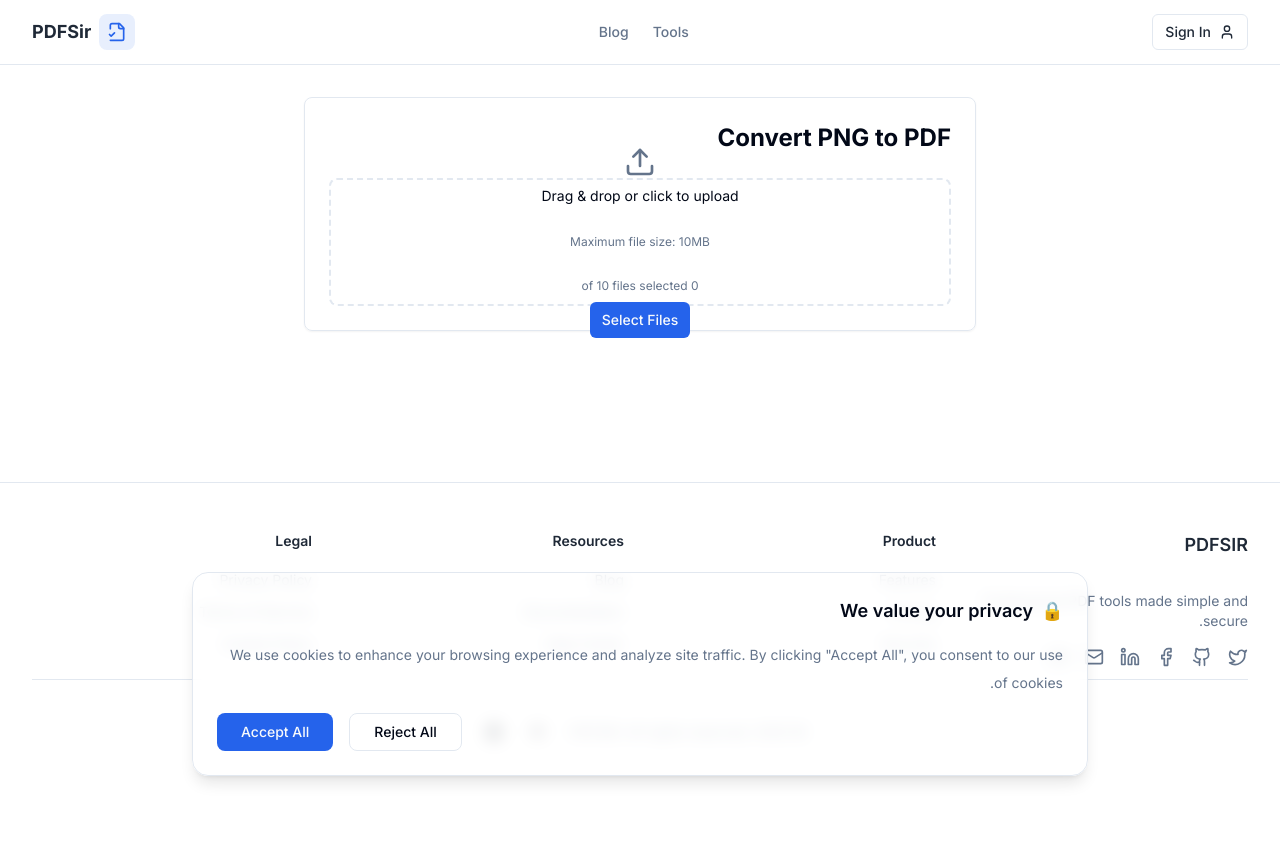
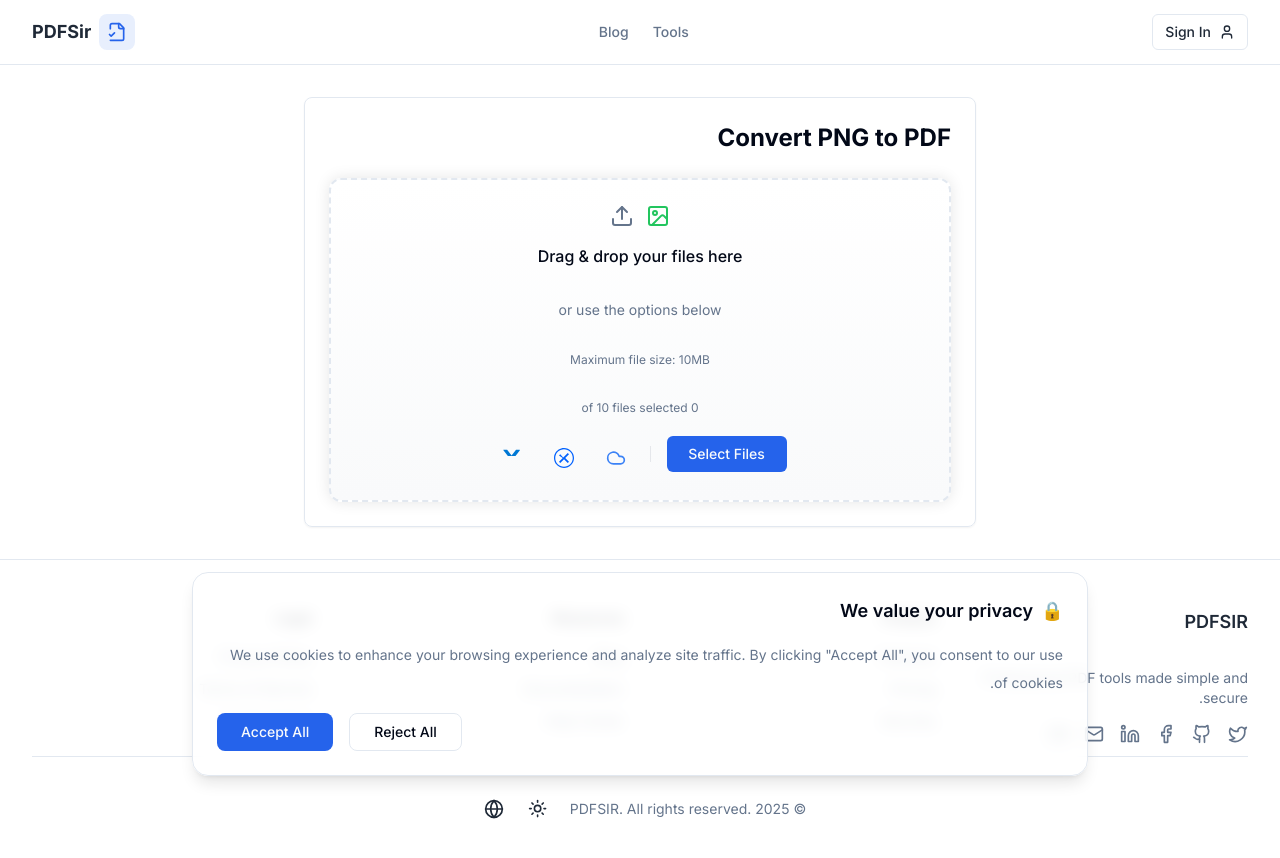
Before and after one commit to PDFTOOL880/pdfsir1, a Next.js app: page /tools/png-to-pdf in a window 1280 px wide. Shown: the top 858 px of the page. Before the commit the page ends 800 px from the top, so only its background shows below. Built offline with nearby package versions, Linux system fonts and the light colour scheme; no server answers.

Commit message:
Modern 3D UI with gradients and soft shadows

```diff
--- a/src/components/ui/enhanced-drop-zone.tsx
+++ b/src/components/ui/enhanced-drop-zone.tsx
@@ -2,10 +2,80 @@
 
 import React, { useCallback, useState } from "react";
 import { useDropzone, FileRejection } from "react-dropzone";
-import { Upload } from "lucide-react";
+import { Upload, CloudIcon, File, FileText, Image } from "lucide-react";
 import { Button } from "./button";
 import { FileList } from "./file-list";
 import { cn } from "@/lib/utils";
+
+// Add keyframe animations
+const styles = `
+@keyframes fade-in {
+  from { opacity: 0; transform: translateY(10px); }
+  to { opacity: 1; transform: translateY(0); }
+}
+@keyframes bounce-in {
+  0% { transform: scale(0.3); opacity: 0; }
+  50% { transform: scale(1.05); opacity: 0.8; }
+  70% { transform: scale(0.9); opacity: 0.9; }
+  100% { transform: scale(1); opacity: 1; }
+}
+.animate-fade-in {
+  animation: fade-in 0.3s ease-out;
+}
+.animate-bounce-in {
+  animation: bounce-in 0.5s cubic-bezier(0.25, 0.46, 0.45, 0.94) both;
+}
+`;
+
+// Inject styles
+if (typeof document !== "undefined") {
+  const styleSheet = document.createElement("style");
+  styleSheet.textContent = styles;
+  document.head.appendChild(styleSheet);
+}
+
+const CloudProviders = () => (
+  <div className="flex gap-4 mt-2">
+    <button
+      className="group relative p-2 rounded-lg hover:bg-gray-100 transition-all duration-200 focus:outline-none focus:ring-2 focus:ring-primary"
+      aria-label="Upload from Google Drive"
+    >
+      <CloudIcon className="h-5 w-5 text-blue-500 transform group-hover:scale-110 transition-transform duration-200" />
+      <span className="absolute -top-8 left-1/2 -translate-x-1/2 px-2 py-1 bg-gray-900 text-white text-xs rounded opacity-0 group-hover:opacity-100 transition-opacity duration-200">
+        Google Drive
+      </span>
+    </button>
+    <button
+      className="group relative p-2 rounded-lg hover:bg-gray-100 transition-all duration-200 focus:outline-none focus:ring-2 focus:ring-primary"
+      aria-label="Upload from Dropbox"
+    >
+      <svg className="h-5 w-5 transform group-hover:scale-110 transition-transform duration-200" viewBox="0 0 24 24" fill="#0061FE">
+        <path d="M12 0C5.37 0 0 5.37 0 12c0 6.63 5.37 12 12 12 6.63 0 12-5.37 12-12C24 5.37 18.63 0 12 0zm0 22.5C6.21 22.5 1.5 17.79 1.5 12S6.21 1.5 12 1.5 22.5 6.21 22.5 12 17.79 22.5 12 22.5zm-1-11.25L7.5 7.5l-1.5 1.5L10.5 12 6 16.5l1.5 1.5L12 13.5l4.5 4.5 1.5-1.5L13.5 12l4.5-4.5-1.5-1.5L12 10.5z"/>
+      </svg>
+      <span className="absolute -top-8 left-1/2 -translate-x-1/2 px-2 py-1 bg-gray-900 text-white text-xs rounded opacity-0 group-hover:opacity-100 transition-opacity duration-200">
+        Dropbox
+      </span>
+    </button>
+    <button
+      className="group relative p-2 rounded-lg hover:bg-gray-100 transition-all duration-200 focus:outline-none focus:ring-2 focus:ring-primary"
+      aria-label="Upload from OneDrive"
+    >
+      <svg className="h-5 w-5 transform group-hover:scale-110 transition-transform duration-200" viewBox="0 0 24 24" fill="#0078D4">
+        <path d="M11.5 8.9L6.4 2.3C6.3 2.1 6.1 2 5.9 2H2.1C1.8 2 1.6 2.2 1.6 2.5c0 0.1 0 0.2 0.1 0.3l5.1 6.6c0.1 0.2 0.3 0.2 0.5 0.2h3.8c0.3 0 0.5-0.2 0.5-0.5 0-0.1 0-0.1-0.1-0.2zM20.9 2h-3.8c-0.2 0-0.4 0.1-0.5 0.3l-5.1 6.6c-0.1 0.1-0.1 0.2-0.1 0.3 0 0.3 0.2 0.5 0.5 0.5h3.8c0.2 0 0.4-0.1 0.5-0.2l5.1-6.6c0.1-0.1 0.1-0.2 0.1-0.3 0-0.3-0.2-0.5-0.5-0.5z"/>
+      </svg>
+      <span className="absolute -top-8 left-1/2 -translate-x-1/2 px-2 py-1 bg-gray-900 text-white text-xs rounded opacity-0 group-hover:opacity-100 transition-opacity duration-200">
+        OneDrive
+      </span>
+    </button>
+  </div>
+);
+
+const FileTypeIcon = ({ type }: { type: string }) => {
+  if (type.includes('pdf')) return <File className="h-6 w-6 text-red-500" />;
+  if (type.includes('word') || type.includes('doc')) return <FileText className="h-6 w-6 text-blue-500" />;
+  if (type.includes('image')) return <Image className="h-6 w-6 text-green-500" />;
+  return <File className="h-6 w-6 text-gray-500" />;
+};
 
 export interface EnhancedDropZoneProps {
   onFilesChange: (files: File[]) => void;
@@ -15,6 +85,7 @@
   className?: string;
   files: File[];
   onFileAccepted?: (file: File) => void;
+  isLoading?: boolean;
 }
 
 export function EnhancedDropZone({
@@ -25,6 +96,7 @@
   className,
   files,
   onFileAccepted,
+  isLoading = false,
 }: EnhancedDropZoneProps) {
   const [error, setError] = useState<string | null>(null);
 
@@ -76,16 +148,51 @@
       <div
         {...getRootProps()}
         className={cn(
-          "flex h-32 w-full cursor-pointer items-center justify-center rounded-lg border-2 border-dashed transition-colors",
-          isDragActive && "border-primary bg-primary/5",
+          "flex min-h-[200px] w-full cursor-pointer flex-col items-center justify-center rounded-xl border-2 border-dashed p-6 transition-all",
+          "bg-gradient-to-b from-white to-gray-50 shadow-[0_0_15px_rgba(0,0,0,0.1)]",
+          "hover:shadow-[0_0_20px_rgba(0,0,0,0.15)] hover:border-primary/50",
+          "dark:from-gray-900 dark:to-gray-950 dark:shadow-[0_0_15px_rgba(255,255,255,0.1)]",
+          isDragActive && "border-primary bg-primary/5 shadow-[0_0_25px_rgba(0,0,0,0.2)]",
           error && "border-destructive",
+          "sm:min-h-[250px] md:min-h-[300px]",
           className
         )}
       >
-        <div className="flex flex-col items-center gap-2">
-          <Upload className={cn("h-8 w-8", error ? "text-destructive" : "text-muted-foreground")} />
-          <div className="flex flex-col items-center gap-1">
-            <p className="text-sm">{error || "Drag & drop or click to upload"}</p>
+        <div className="flex flex-col items-center gap-4 px-4">
+          <div className="flex items-center gap-3 animate-fade-in">
+            <div className={cn(
+              "transition-transform duration-300",
+              isDragActive && "scale-110 rotate-3"
+            )}>
+              <FileTypeIcon type={Object.keys(accept || {})[0] || ''} />
+            </div>
+            <Upload
+              className={cn(
+                "h-6 w-6 transition-all duration-300",
+                error ? "text-destructive" : "text-muted-foreground",
+                isDragActive && "scale-110 -rotate-3"
+              )}
+            />
+          </div>
+          <div className="flex flex-col items-center gap-2 text-center">
+            {error ? (
+              <div className="flex items-center gap-2 text-destructive animate-bounce-in">
+                <svg xmlns="http://www.w3.org/2000/svg" className="h-5 w-5" viewBox="0 0 20 20" fill="currentColor">
+                  <path fillRule="evenodd" d="M10 18a8 8 0 100-16 8 8 0 000 16zM8.707 7.293a1 1 0 00-1.414 1.414L8.586 10l-1.293 1.293a1 1 0 101.414 1.414L10 11.414l1.293 1.293a1 1 0 001.414-1.414L11.414 10l1.293-1.293a1 1 0 00-1.414-1.414L10 8.586 8.707 7.293z" clipRule="evenodd" />
+                </svg>
+                <p className="text-base font-medium">{error}</p>
+              </div>
+            ) : isLoading ? (
+              <div className="flex flex-col items-center gap-2 animate-fade-in">
+                <div className="h-5 w-5 animate-spin rounded-full border-2 border-primary border-t-transparent" />
+                <p className="text-base font-medium">Processing your file...</p>
+              </div>
+            ) : (
+              <>
+                <p className="text-base font-medium">Drag & drop your files here</p>
+                <p className="text-sm text-muted-foreground">
+                  or use the options below
+                </p>
                 <p className="text-xs text-muted-foreground">
                   Maximum file size: {maxSize / 1024 / 1024}MB
                 </p>
@@ -94,11 +201,32 @@
                     {files.length} of {maxFiles} files selected
                   </p>
                 )}
+              </>
+            )}
           </div>
           <input {...getInputProps()} />
-          <Button variant={error ? "destructive" : "default"} size="sm">
-            Select File{maxFiles > 1 ? "s" : ""}
+          <div className="flex flex-col gap-4 sm:flex-row sm:items-center">
+            <Button
+              variant={error ? "destructive" : "default"}
+              size="sm"
+              className={cn(
+                "min-w-[120px] transition-all duration-200",
+                isLoading && "opacity-50 cursor-not-allowed"
+              )}
+              disabled={isLoading}
+            >
+              {isLoading ? (
+                <span className="flex items-center gap-2">
+                  <div className="h-4 w-4 animate-spin rounded-full border-2 border-current border-t-transparent" />
+                  Processing...
+                </span>
+              ) : (
+                `Select File${maxFiles > 1 ? "s" : ""}`
+              )}
             </Button>
+            <div className="h-px w-full bg-gray-200 sm:h-4 sm:w-px dark:bg-gray-800" />
+            <CloudProviders />
+          </div>
         </div>
       </div>
       <FileList files={files} onRemove={handleRemoveFile} />
```
Lines whose indentation alone changed are shown as unchanged.
